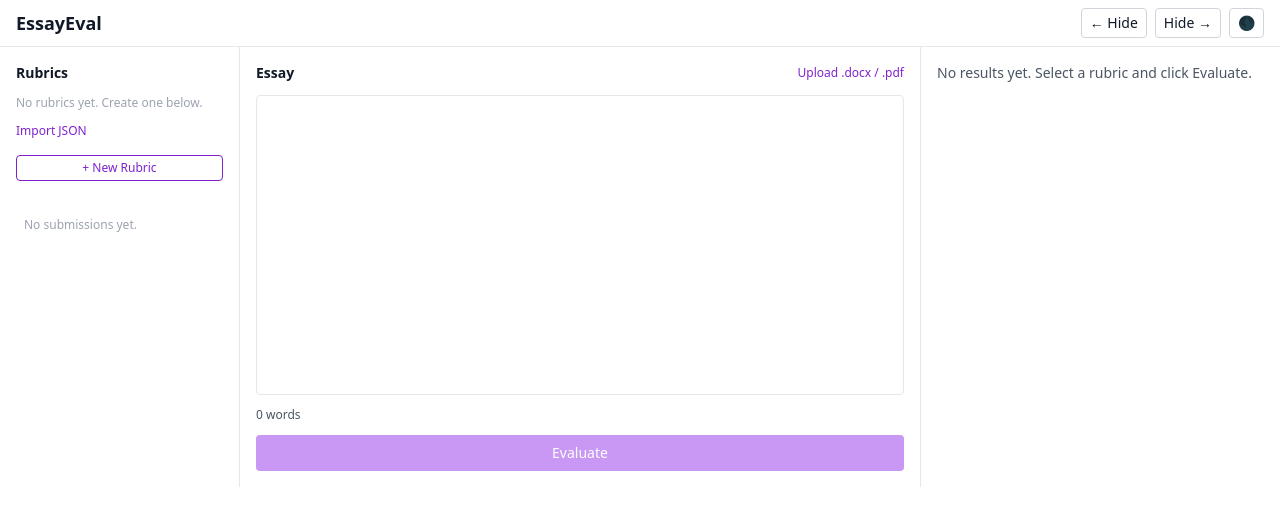
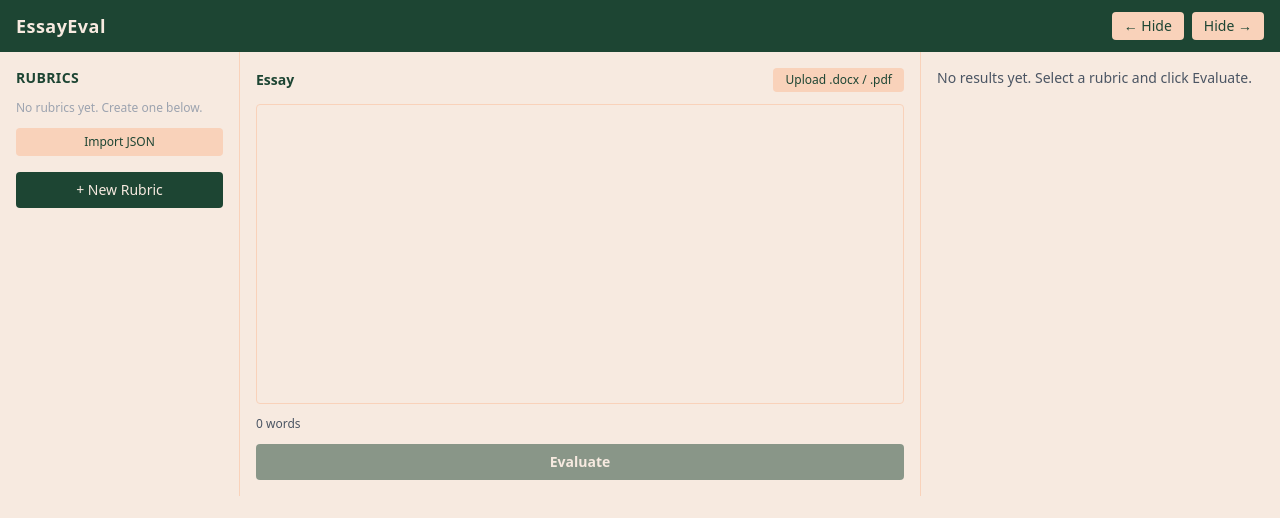
Before and after one commit to ItsHaque/EssayEval, a React (Vite) app in the folder frontend/: page / in a window 1280 px wide. Shown: the top 518 px of the page. Built offline with nearby package versions, Linux system fonts and the light colour scheme.

Commit message:
UI: updated coler palette

```diff
--- a/frontend/src/App.tsx
+++ b/frontend/src/App.tsx
@@ -6,7 +6,6 @@
 import type { Rubric } from '@/types/rubric'
 import EssayEditor from '@/components/EssayEditor'
 import ResultsPanel from './components/ResultsPanel'
-import HistoryPanel from './components/HistoryPanel'
 
 function App() {
   const [showBuilder, setShowBuilder] = useState(false)
@@ -29,7 +28,8 @@
           <RubricSelector onEdit={(id) => { setEditingRubricId(id); setShowBuilder(true) }} />
           <button
             onClick={() => { setShowBuilder(b => !b); setEditingRubricId(null) }}
-            className="mx-4 mb-4 py-1 rounded border border-purple-700 text-purple-700 text-xs"
+            className="mx-4 mb-4 py-2 rounded text-sm font-medium hover:opacity-90"
+            style={{ backgroundColor: '#1d4533', color: '#f7eae0' }}
           >
             {showBuilder ? 'Hide Builder' : '+ New Rubric'}
           </button>
@@ -39,9 +39,6 @@
               initialRubric={editingRubric}
             />
           )}
-          <div className="px-4 mt-2 overflow-y-auto">
-            <HistoryPanel />
-          </div>
         </div>
       }
       center={<EssayEditor />}
--- a/frontend/src/components/EssayEditor.tsx
+++ b/frontend/src/components/EssayEditor.tsx
@@ -117,13 +117,13 @@
     <div className="space-y-3">
       <div className="flex justify-between items-center">
         <h2 className="text-sm font-semibold">Essay</h2>
-        <label className="text-xs text-purple-700 cursor-pointer">
+        <label className="text-xs font-medium px-3 py-1 rounded cursor-pointer hover:opacity-80" style={{ backgroundColor: '#f9d2ba', color: '#1d4533' }}>
           Upload .docx / .pdf
           <input type="file" accept=".docx,.pdf" className="hidden" onChange={handleFileUpload} />
         </label>
       </div>
 
-      <div className="border rounded p-3 min-h-[300px] dark:border-gray-700">
+      <div className="rounded p-3 min-h-[300px]" style={{ border: '1px solid #f9d2ba' }}>
         <EditorContent
           editor={editor}
         />
@@ -136,7 +136,8 @@
       <button
         onClick={handleEvaluate}
         disabled={!activeRubric || isEvaluating}
-        className="w-full py-2 rounded bg-purple-600 text-white text-sm font-medium disabled:opacity-50"
+        className="w-full py-2 rounded text-sm font-semibold disabled:opacity-50 hover:opacity-90"
+        style={{ backgroundColor: '#1d4533', color: '#f7eae0' }}
       >
         {isEvaluating ? 'Evaluating...' : 'Evaluate'}
       </button>
--- a/frontend/src/components/HistoryPanel.tsx
+++ b/frontend/src/components/HistoryPanel.tsx
@@ -8,7 +8,7 @@
 
   if (submissions.length === 0) {
     return (
-      <div className="text-xs text-gray-400 px-2 py-3">
+      <div className="text-xs px-2 py-3" style={{ color: '#5e3122' }}>
         No submissions yet.
       </div>
     )
@@ -19,7 +19,7 @@
 
   return (
     <div className="space-y-1">
-      <div className="text-xs font-semibold text-gray-500 uppercase tracking-wide px-1 mb-2">
+      <div className="text-xs font-semibold uppercase tracking-wide px-1 mb-2" style={{ color: '#1d4533' }}>
         History
       </div>
       {sorted.map(sub => {
@@ -27,25 +27,27 @@
         return (
           <div
             key={sub.id}
-            className="rounded-lg px-2 py-2 border dark:border-gray-700 space-y-1"
+            className="rounded-lg px-2 py-2 space-y-1"
+            style={{ border: '1px solid #f9d2ba', backgroundColor: 'white' }}
           >
             <div className="flex items-center justify-between">
               <span className="text-xs font-medium truncate max-w-[120px]">
                 {sub.label}
               </span>
               {result && (
-                <span className="text-xs font-semibold text-purple-700">
+                <span className="text-xs font-semibold" style={{ color: '#1d4533' }}>
                   {result.overallScore.toFixed(0)}%
                 </span>
               )}
             </div>
             <div className="flex items-center justify-between">
-              <span className="text-xs text-gray-600">
+              <span className="text-xs" style={{ color: '#5e3122' }}>
                 {new Date(sub.createdAt).toLocaleDateString()}
               </span>
               <button
                 onClick={() => deleteSubmission(sub.id)}
-                className="text-xs text-red-700 hover:text-red-700"
+                className="text-xs px-2 py-0.5 rounded font-medium hover:opacity-80"
+                style={{ backgroundColor: '#5e3122', color: '#f7eae0' }}
               >
                 Delete
               </button>
--- a/frontend/src/components/Layout.tsx
+++ b/frontend/src/components/Layout.tsx
@@ -1,4 +1,4 @@
-import { useState, useEffect } from 'react'
+import { useState } from 'react'
 
 interface LayoutProps {
   left: React.ReactNode
@@ -9,35 +9,24 @@
 export default function Layout({ left, center, right }: LayoutProps) {
   const [leftOpen, setLeftOpen] = useState(true)
   const [rightOpen, setRightOpen] = useState(true)
-  const [dark, setDark] = useState(false)
-
-  useEffect(() => {
-    document.documentElement.classList.toggle('dark', dark)
-  }, [dark])
 
   return (
-    <div className="min-h-screen bg-white dark:bg-gray-900 text-gray-900 dark:text-gray-100">
+    <div className="min-h-screen" style={{ backgroundColor: '#f7eae0', color: '#1d4533' }}>
       {/* Top bar */}
-      <header className="flex items-center justify-between px-4 py-2 border-b border-gray-200 dark:border-gray-700">
-        <span className="font-semibold text-lg">EssayEval</span>
+      <header style={{ backgroundColor: '#1d4533' }} className="flex items-center justify-between px-4 py-3">
+        <span className="font-bold text-lg tracking-wide" style={{ color: '#f7eae0' }}>EssayEval</span>
         <div className="flex gap-2">
           <button
             onClick={() => setLeftOpen(o => !o)}
-            className="text-sm px-2 py-1 rounded border border-gray-300 dark:border-gray-600"
+            className = "text-sm px-3 py-1 rounded font-medium hover:opacity-90" style={{ backgroundColor: '#f9d2ba', color: '#1d4533' }}
           >
             {leftOpen ? '← Hide' : '→ Panel'}
           </button>
           <button
             onClick={() => setRightOpen(o => !o)}
-            className="text-sm px-2 py-1 rounded border border-gray-300 dark:border-gray-600"
+            className = "text-sm px-3 py-1 rounded font-medium hover:opacity-90" style={{ backgroundColor: '#f9d2ba', color: '#1d4533' }}
           >
             {rightOpen ? 'Hide →' : 'Panel ←'}
-          </button>
-          <button
-            onClick={() => setDark(d => !d)}
-            className="text-sm px-2 py-1 rounded border border-gray-300 dark:border-gray-600"
-          >
-            {dark ? '☀️' : '🌑'}
           </button>
         </div>
       </header>
@@ -51,7 +40,7 @@
         }}
       >
         {/* Left panel */}
-        <div className={`overflow-hidden border-r border-gray-200 dark:border-gray-700 ${leftOpen ? '' : 'invisible'}`}>
+        <div className={`overflow-hidden ${leftOpen ? '' : 'invisible'}`} style={{ borderRight: '1px solid #f9d2ba' }}>
           {left}
         </div>
 
@@ -61,7 +50,7 @@
         </div>
 
         {/* Right panel */}
-        <div className={`overflow-hidden border-l border-gray-200 dark:border-gray-700 ${rightOpen ? '' : 'invisible'}`}>
+        <div className={`overflow-hidden ${rightOpen ? '' : 'invisible'}`} style={{ borderLeft: '1px solid #f9d2ba' }}>
           {right}
         </div>
       </div>
--- a/frontend/src/components/RubricSelector.tsx
+++ b/frontend/src/components/RubricSelector.tsx
@@ -36,7 +36,7 @@
 
   return (
     <div className="p-4 space-y-3">
-      <h2 className="text-sm font-semibold">Rubrics</h2>
+      <h2 className="text-sm font-bold uppercase tracking-wide" style={{ color: '#1d4533' }}>Rubrics</h2>
 
       {rubrics.length === 0 && (
         <p className="text-xs text-gray-400">No rubrics yet. Create one below.</p>
@@ -45,30 +45,30 @@
       {rubrics.map(r => (
         <div
           key={r.id}
-          className={`border rounded p-2 space-y-1 cursor-pointer ${
-            activeRubricId === r.id
-              ? 'border-purple-500 bg-purple-50 dark:bg-purple-900/20'
-              : 'dark:border-gray-700'
-          }`}
+          className="rounded-lg p-2 space-y-2 cursor-pointer"
+          style={{
+            border: activeRubricId === r.id ? '2px solid #1d4533' : '1px solid #f9d2ba',
+            backgroundColor: activeRubricId === r.id ? '#f9d2ba' : 'white',
+          }}
           onClick={() => setActiveRubric(r.id)}
         >
           <div className="text-sm font-medium">{r.name}</div>
           <div className="flex gap-2">
             <button
               onClick={e => { e.stopPropagation(); onEdit(r.id) }}
-              className="text-xs text-blue-700"
+              className="text-xs px-2 py-0.5 rounded font-medium hover:opacity-80" style={{ backgroundColor: '#1d4533', color: '#f7eae0' }}
             >
               Edit
             </button>
             <button
               onClick={e => { e.stopPropagation(); handleExport(r.id) }}
-              className="text-xs text-green-700"
+              className="text-xs px-2 py-0.5 rounded font-medium hover:opacity-80" style={{ backgroundColor: '#8B4513', color: '#f7eae0' }}
             >
               Export
             </button>
             <button
               onClick={e => { e.stopPropagation(); deleteRubric(r.id) }}
-              className="text-xs text-red-700"
+              className="text-xs px-2 py-0.5 rounded font-medium hover:opacity-80" style={{ backgroundColor: '#5e3122', color: '#f7eae0' }}
             >
               Delete
             </button>
@@ -76,7 +76,7 @@
         </div>
       ))}
 
-      <label className="block text-xs text-purple-700 cursor-pointer">
+      <label className="block text-xs px-3 py-1.5 rounded text-center font-medium cursor-pointer hover:opacity-80" style={{ backgroundColor: '#f9d2ba', color: '#1d4533' }}>
         Import JSON
         <input type="file" accept=".json" className="hidden" onChange={handleImport} />
       </label>
--- a/frontend/src/index.css
+++ b/frontend/src/index.css
@@ -1,3 +1,13 @@
 @tailwind base;
 @tailwind components;
 @tailwind utilities;
+input[type=number]::-webkit-inner-spin-button,
+input[type=number]::-webkit-outer-spin-button {
+  -webkit-appearance: none;
+  margin: 0;
+}
+
+input[type=number] {
+  -moz-appearance: textfield;
+  appearance: textfield;
+}
```
Also changed, not shown: frontend/src/components/FeedbackCard.tsx (+11 -9 lines), frontend/src/components/ResultsPanel.tsx (+11 -10 lines), frontend/src/components/RubricBuilder.tsx (+17 -10 lines).
